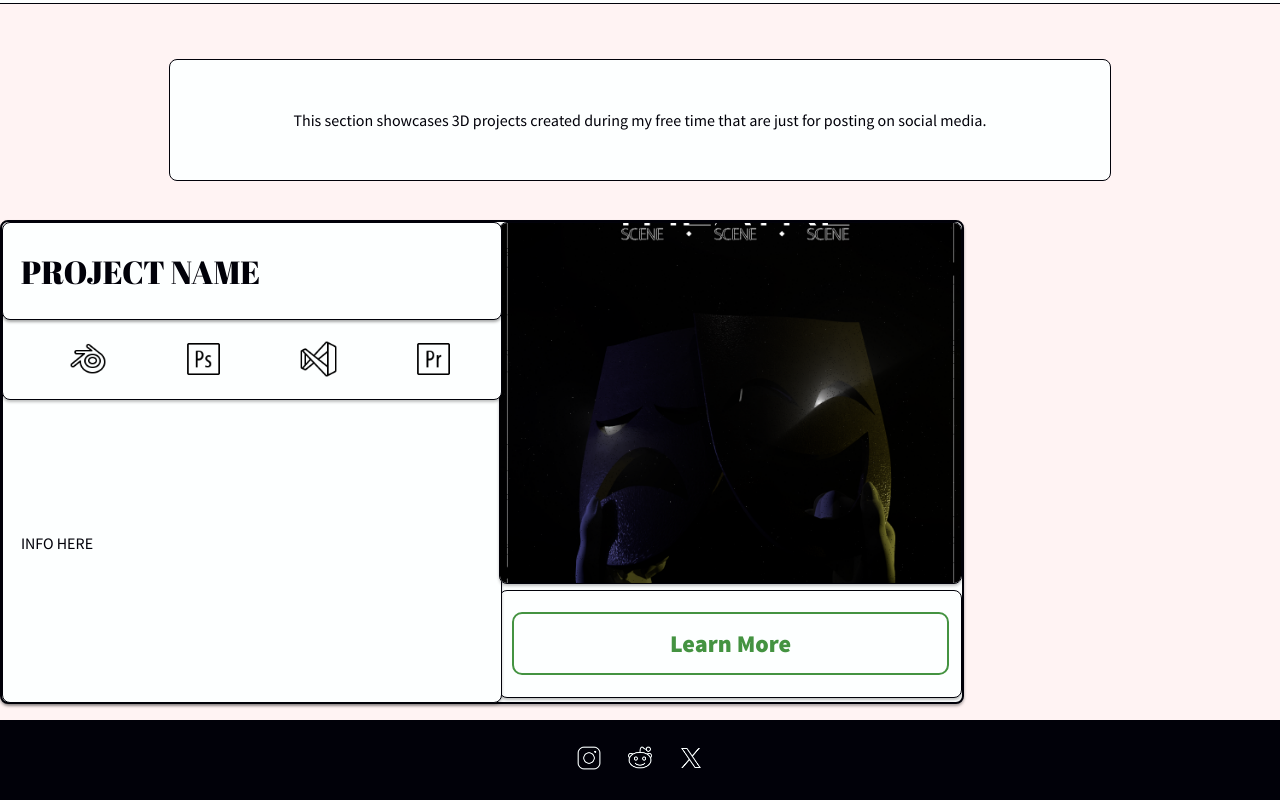
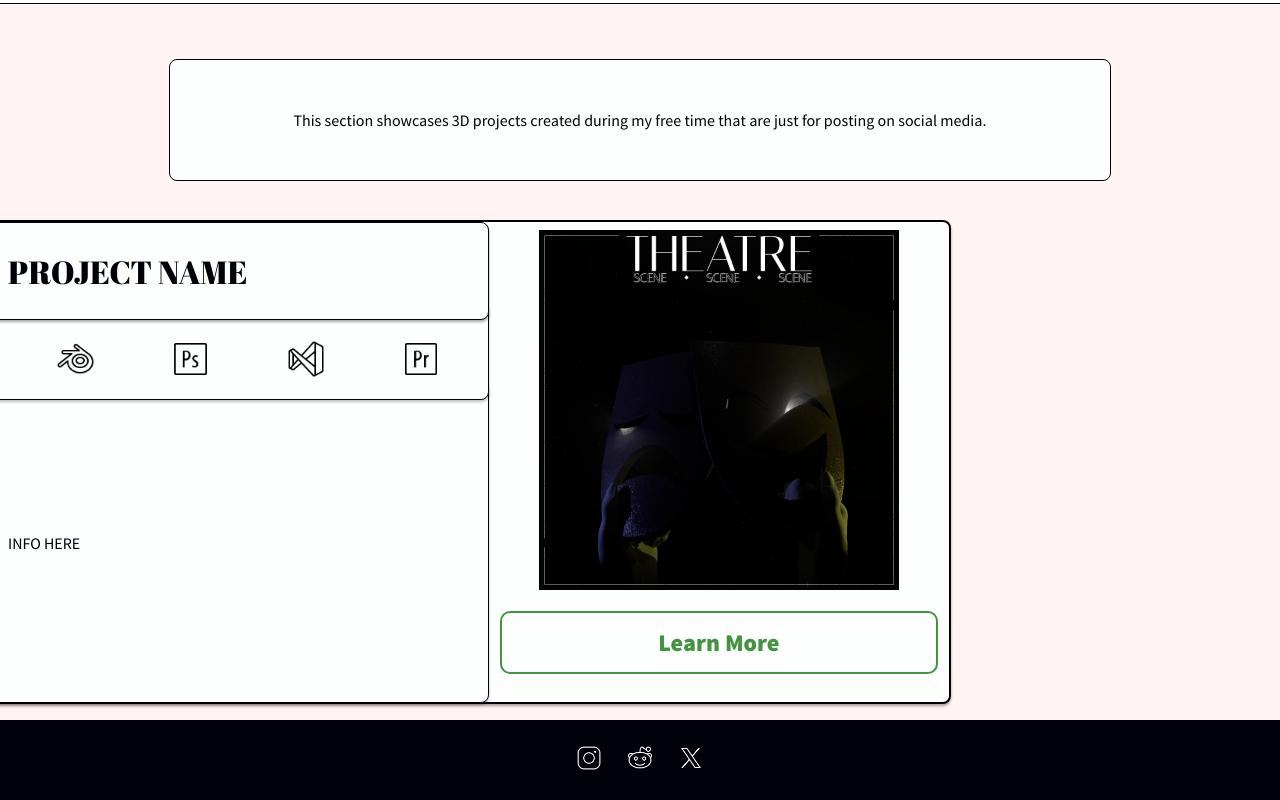
Before and after one commit to s-kk-TB/PersonalWebsite, a React (Create React App) app in the folder pw-react/: page / in a window 1280 px wide. Shown: the part 637-1437 px from the top of the page. Built offline with nearby package versions, Linux system fonts and the light colour scheme.

Commit message:
project card fixes

```diff
--- a/pw-react/src/css/App.css
+++ b/pw-react/src/css/App.css
@@ -190,6 +190,7 @@ button:hover{
   border: 0.25vh solid #010109;
   border-radius: 1vh;
   box-shadow: rgba(0, 0, 0, 0.35) 0px 2px 3px;
+  left: -1vw;
 }
 
 .project-card-name{
@@ -255,22 +256,19 @@ button:hover{
   z-index: 1;
   width: 48%;
   height: 75%;
-  background-color: #FDFFFF;
-  border: 0.1vh solid #010109;
-  border-radius: 1vh;
-  box-shadow: rgba(0, 0, 0, 0.25) 0px 2px 3px;
-  font-family: abril-fatface;
-  font-size: 4vh;
+  background-color: transparent;
   display: flex;
   align-items: center;
   justify-content: center;
   overflow: hidden;
+  top: 1vh;
   right: 0;
 }
 
 .project-card-img img{
-  width: 100%;
-  height: auto;
+  width: auto;
+  height: 100%;
+
 }
 
 .project-card-bttn{
@@ -278,10 +276,7 @@ button:hover{
   z-index: 0;
   width: 48%;
   height: 22%;
-  background-color: #FDFFFF;
-  border: 0.1vh solid #010109;
-  border-radius: 1vh;
-  box-shadow: rgba(0, 0, 0, 0.25) 0px 2px 3px;
+  background-color: transparent;
   font-family: abril-fatface;
   font-size: 4vh;
   display: flex;
```
